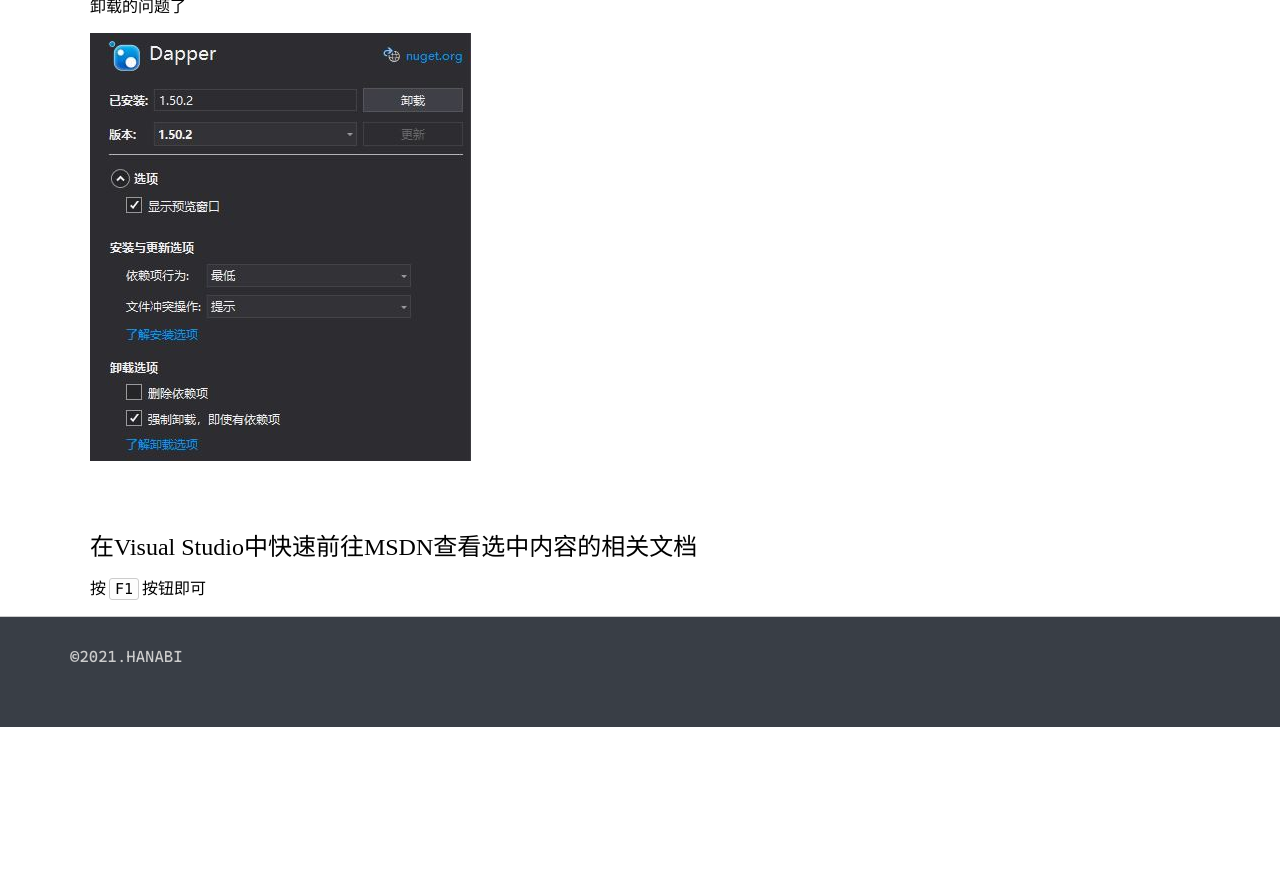
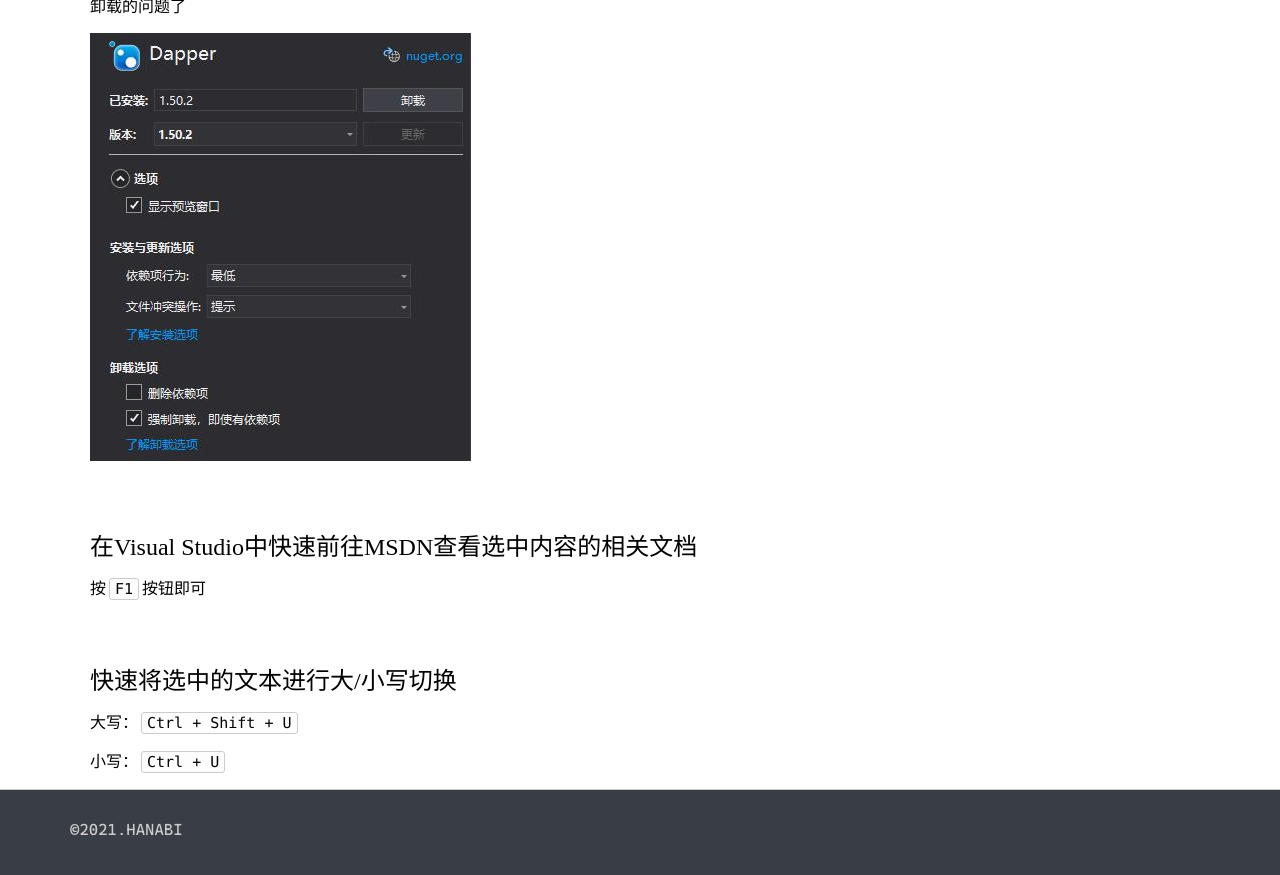
Before and after one commit to KamenRiderKuuga/kamenriderkuuga.github.io, a Jekyll site: the page built from _posts/2020-05-30-VS-1.md, in a window 1280 px wide and 900 px high, scrolled down 4603 px. Shown: the top 875 px of the window. Built offline with Jekyll 4.4.1, drawn with Linux system fonts in a browser that asks for light colours; before the commit the page ends 5330 px from its top, so only the background shows below that.

Commit message:
doc: Visual Studio note

```diff
--- a/_posts/2020-05-30-VS-1.md
+++ b/_posts/2020-05-30-VS-1.md
@@ -89,3 +89,9 @@
 ## 在Visual Studio中快速前往MSDN查看选中内容的相关文档
 
 按`F1`按钮即可
+
+## 快速将选中的文本进行大/小写切换
+
+大写：`Ctrl + Shift + U`
+
+小写：`Ctrl + U`
```
